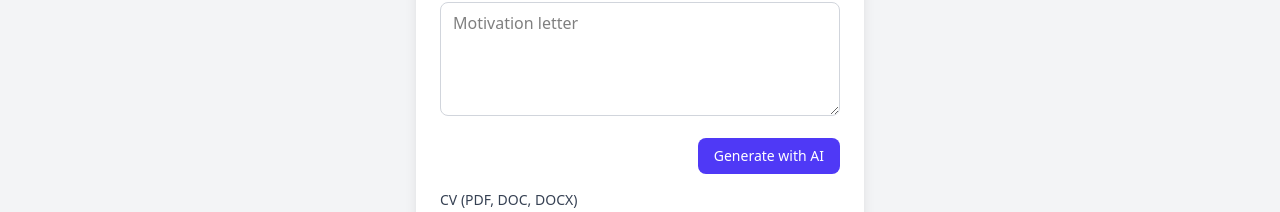
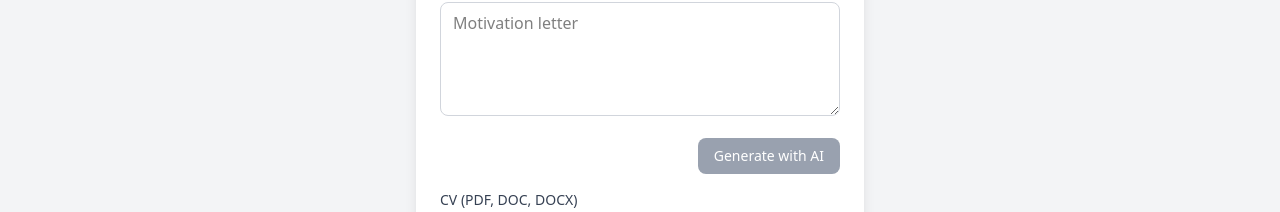
Before and after one commit to yassin701/SmartJobAI, a React (Vite) app: page /Apply in a window 1280 px wide. Shown: the part 451-663 px from the top of the page. Built offline with nearby package versions, Linux system fonts and the light colour scheme; no server answers.

Commit message:
ended parte of generate lettre motivation with Ai

```diff
--- /dev/null
+++ b/src/Components/GenerateMotivationButton.jsx
@@ -0,0 +1,48 @@
+import { useState } from "react";
+import { generateMotivationLetter } from "../services/aiLetter";
+
+export default function GenerateMotivationButton({ formData, setFormData }) {
+  const [aiLoading, setAiLoading] = useState(false);
+
+  const handleGenerateAI = async () => {
+    if (!formData.name || !formData.domain || !formData.skills) {
+      alert("Please fill name, domain and skills first");
+      return;
+    }
+
+    try {
+      setAiLoading(true);
+
+      const aiText = await generateMotivationLetter({
+        name: formData.name,
+        domain: formData.domain,
+        skills: formData.skills,
+      });
+
+      setFormData((prev) => ({
+        ...prev,
+        motivation: aiText,
+      }));
+    } catch (err) {
+      alert("AI generation failed");
+    } finally {
+      setAiLoading(false);
+    }
+  };
+
+  const isDisabled =
+    aiLoading || !formData.name || !formData.domain || !formData.skills;
+
+  return (
+    <button
+      type="button"
+      onClick={handleGenerateAI}
+      disabled={isDisabled}
+      className={`px-4 py-2 text-sm font-medium rounded-lg text-white transition
+        ${isDisabled ? "bg-gray-400 cursor-not-allowed" : "bg-indigo-600 hover:bg-indigo-700"}
+      `}
+    >
+      {aiLoading ? "Generating..." : "Generate with AI"}
+    </button>
+  );
+}
--- a/src/Components/JobCard.jsx
+++ b/src/Components/JobCard.jsx
@@ -1,5 +1,6 @@
 import { Link } from "react-router-dom";
 import { FaTrash , FaEdit , FaEye } from "react-icons/fa";
+import { useNavigate } from "react-router-dom";
 export default function JobCard({ job, isAdmin, onDelete, onEdit }) {
 
   const skillsList = Array.isArray(job?.skills)
@@ -9,7 +10,7 @@ export default function JobCard({ job, isAdmin, onDelete, onEdit }) {
     ? job.skills.split(',').map((s) => s.trim()).filter(Boolean)
     : [];
 
-
+ const navigate = useNavigate();
 
 
   return (
@@ -35,12 +36,12 @@ export default function JobCard({ job, isAdmin, onDelete, onEdit }) {
       {/* Actions */}
       <div className="flex justify-between items-center mt-4">
         {!isAdmin && (
-          <Link
-            to={`/jobs/${job.id}`}
-            className="text-blue-600 font-medium"
-          >
-            <FaEye/>
-          </Link>
+        <button className="flex items-center justify-between gap-2 text-xl text-blue-500"
+          onClick={() => navigate(`/jobs/${job.id}`)}
+        >
+
+         View More <FaEye/>
+        </button>
         )}
 
         {isAdmin && (
--- a/src/Pages/Apply.jsx
+++ b/src/Pages/Apply.jsx
@@ -3,6 +3,8 @@ import { FaTrash } from "react-icons/fa";
 import { useDispatch, useSelector } from "react-redux";
 import { sendApplication, resetApplyState } from "../Redux/applySlice";
 import { uploadCV } from "../services/UploadCV";
+import GenerateMotivationButton from "../Components/GenerateMotivationButton";
+
 
 export default function ApplyForm() {
   const dispatch = useDispatch();
@@ -53,13 +55,14 @@ export default function ApplyForm() {
     if (!validateForm()) return;
 
     let cvUrl = null;
-   if(formData.cv){
+    if (formData.cv) {
       cvUrl = await uploadCV(formData.cv); // upload first
     }
 
 
     dispatch(
-      sendApplication({...formData,
+      sendApplication({
+        ...formData,
         cv: cvUrl, //send url
 
       })
@@ -146,12 +149,17 @@ export default function ApplyForm() {
           {errors.motivation && <p className="text-red-500 text-sm mt-1">{errors.motivation}</p>}
         </div>
 
-        {/* Generate AI */}
+
+
         <div className="flex justify-end mb-4">
-          <button type="button"
-          className="px-4 py-2 text-sm font-medium rounded-lg text-white bg-indigo-600
-           hover:bg-indigo-700 transition">Generate with AI</button>
+          <GenerateMotivationButton
+            formData={formData}
+            setFormData={setFormData}
+          />
         </div>
+
+
+
 
         {/* CV */}
         <div className="mb-6">
--- a/src/Redux/jobSlice.js
+++ b/src/Redux/jobSlice.js
@@ -1,17 +1,13 @@
 import { createSlice, createAsyncThunk } from "@reduxjs/toolkit"
 import { getJobs  } from "../services/axios"
 
-
-
 export const fetchJobs = createAsyncThunk(
     "jobs/fetchJobs",
-
     async () => {
         const data = await getJobs(); // axios get from axios.js
         return data; // will be stored in redux state
     }
 );
-
 
 const jobsSlice = createSlice({
     name: "jobs",
--- /dev/null
+++ b/src/services/aiLetter.js
@@ -0,0 +1,40 @@
+import axios from "axios";
+
+export const generateMotivationLetter = async ({ name, domain, skills }) => {
+const prompt = `
+Write a short motivation letter (only 6 lines).
+Use only these data: name, domain, skills.
+Do NOT add any placeholders like [Company Name].
+
+Dear Hiring Manager,
+
+My name is ${name}. I am a student in ${domain} and I am motivated to join your team.
+My skills include: ${skills}.
+I am eager to learn and grow in a professional environment.
+Thank you for your time and consideration.
+
+Sincerely,
+${name}
+`;
+
+
+
+  const res = await axios.post(
+    `https://generativelanguage.googleapis.com/v1beta/models/gemini-flash-latest:generateContent?key=${import.meta.env.VITE_GEMINI_AI}`,
+    {
+      contents: [
+        {
+          parts: [{ text: prompt }],
+        },
+      ],
+    },
+    {
+      headers: {
+        "Content-Type": "application/json",
+      },
+    }
+  );
+
+  // ✅ Gemini response
+  return res.data.candidates[0].content.parts[0].text;
+};
--- a/src/services/axios.js
+++ b/src/services/axios.js
@@ -1,6 +1,6 @@
 import axios from "axios";
 
-const BASE_URL =  import.meta.env.VITE_API_BASE_URL;
+const BASE_URL =  import.meta.env.VITE_APP_API_BASE_URL;
 
 /* =========================
    JOBS API
```
Lines whose indentation alone changed are shown as unchanged.
